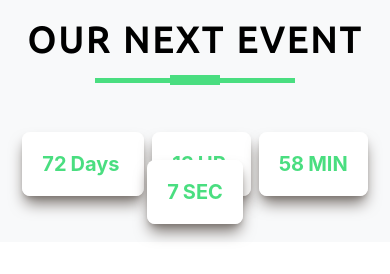
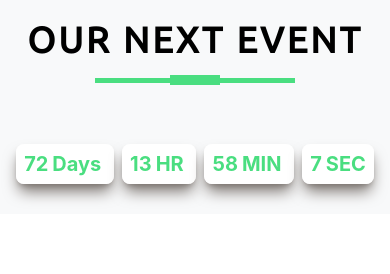
Before and after one commit to team-binarybrains/eventy-client-site, a React (Create React App) app: page / in a window 390 px wide. Shown: the part 1260-1534 px from the top of the page. Built offline with nearby package versions, Linux system fonts and the light colour scheme.

Commit message:
solve responsive

```diff
--- a/src/Components/Home/CountDown/CountDown.js
+++ b/src/Components/Home/CountDown/CountDown.js
@@ -36,7 +36,7 @@ export default function CountDown() {
     }
 
     return (
-      <span className="text-green-400 text-xl md:text-3xl mb-3  font-bold shadow-lg shadow-stone-500 bg-white mx-1 mt-3 md:inline-block  rounded-lg p-5 md:p-8 justify-items-center">
+      <span className="text-green-400 text-xl md:text-xl mb-3  font-bold shadow-lg shadow-stone-500 bg-white mx-1 mt-3 md:inline-block  rounded-lg p-2 md:p-8 justify-items-center">
         {<span className="">{timeLeft[interval]}</span>}
         <span className=" pl-1">{interval}</span>{" "}
       </span>
```
